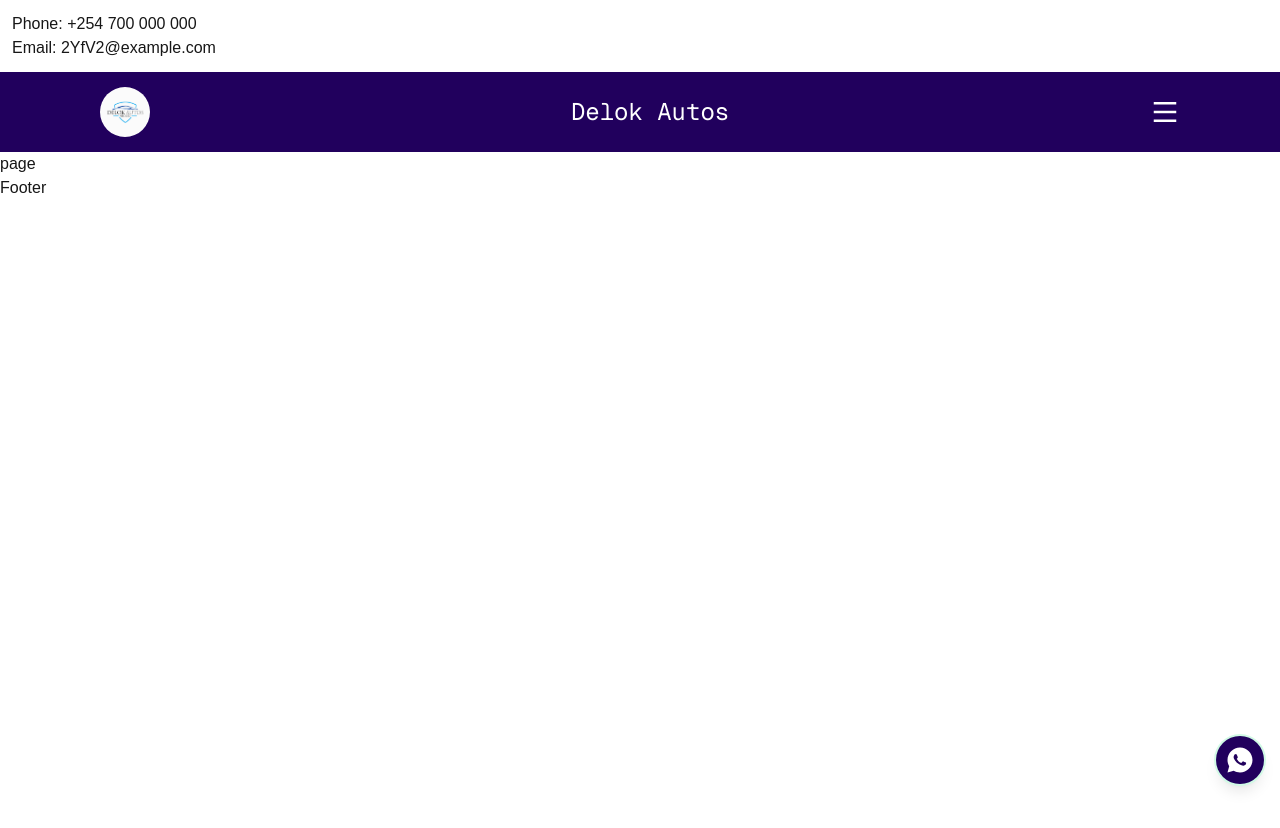
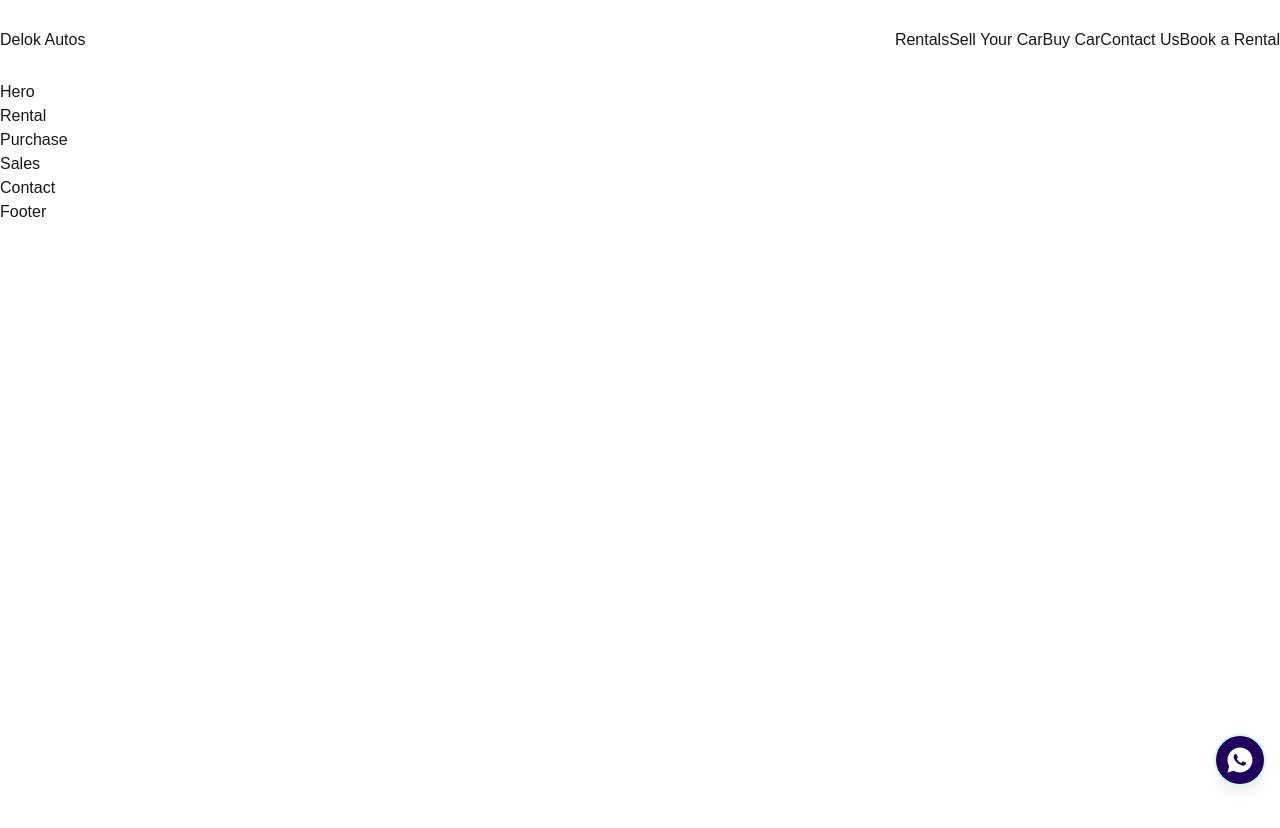
Before and after one commit to lightpc90/delok, a Next.js app: page / in a window 1280 px wide. Shown: the top 828 px of the page. Before the commit the page ends 800 px from the top, so only its background shows below. Built offline with nearby package versions, Linux system fonts and the light colour scheme.

Commit message:
`Refactor layout and components: removed local font imports, updated metadata, and modified ConditionalLayout and Header components`

```diff
--- a/src/app/layout.tsx
+++ b/src/app/layout.tsx
@@ -1,23 +1,19 @@
 import type { Metadata } from "next";
-import localFont from "next/font/local";
+// import localFont from "next/font/local";
 import "./globals.css";
 import ConditionalLayout from "@/components/Layout";
 import ChatButton from "@/components/chat/ChatButton";
-import Contact from "@/components/navbar/Contact";
 
-
-
-
-const geistSans = localFont({
-  src: "./fonts/GeistVF.woff",
-  variable: "--font-geist-sans",
-  weight: "100 900",
-});
-const geistMono = localFont({
-  src: "./fonts/GeistMonoVF.woff",
-  variable: "--font-geist-mono",
-  weight: "100 900",
-});
+// const geistSans = localFont({
+//   src: "./fonts/GeistVF.woff",
+//   variable: "--font-geist-sans",
+//   weight: "100 900",
+// });
+// const geistMono = localFont({
+//   src: "./fonts/GeistMonoVF.woff",
+//   variable: "--font-geist-mono",
+//   weight: "100 900",
+// });
 
 export const metadata: Metadata = {
 	title: "Delok Autos",
@@ -31,10 +27,7 @@ export default function RootLayout({
 }>) {
 	return (
 		<html lang="en">
-      <body
-        className={`${geistSans.variable} ${geistMono.variable} antialiased w-[100dvw] overflow-x-hidden`}
-      >
-        <Contact />
+			<body className={`antialiased w-[100dvw] overflow-x-hidden`}>
 				<ConditionalLayout>
 					{children}
 					<ChatButton />
--- a/src/app/page.tsx
+++ b/src/app/page.tsx
@@ -1,7 +1,23 @@
+import Hero from "@/components/upgrade/Hero/Hero";
+import Contact from "@/components/upgrade/Contact/Contact";
+import Purchase from "@/components/upgrade/Purchase/Purchase";
+import Rental from "@/components/upgrade/Rental/Rental";
+import Sales from "@/components/upgrade/Sales/Sales";
+import Footer from "@/components/upgrade/Footer/Footer";
+
 import React from "react";
 
 const page = () => {
-	return <div>page</div>;
+	return (
+		<main className="min-h-dvh">
+			<Hero />
+			<Rental />
+			<Purchase />
+			<Sales />
+			<Contact />
+			<Footer />
+		</main>
+	);
 };
 
 export default page;
--- a/src/components/Layout.tsx
+++ b/src/components/Layout.tsx
@@ -1,25 +1,22 @@
-'use client'
+"use client";
 
-import React from 'react'
-import Navbar from './navbar/Navbar'
-import Footer from './footer/Footer'
-import { usePathname } from 'next/navigation'
+import React from "react";
+import Header from "@/components/upgrade/Header/Header";
+// import Footer from "@/components/upgrade/Footer/Footer";
+import { usePathname } from "next/navigation";
 
 const ConditionalLayout = ({ children }: { children: React.ReactNode }) => {
-    const noNavAndFooterRoutes = [
-        "/admin", "/product/",
-
-    ];
+	const noNavAndFooterRoutes = ["/admin", "/product/"];
 	const pathname = usePathname();
 	console.log("pathname: ", pathname);
 	const isNavAndFooterRoute = !noNavAndFooterRoutes.includes(pathname);
 	return (
-        <div className=''>
-            {isNavAndFooterRoute && <Navbar />}
+		<div className="">
+			{isNavAndFooterRoute && <Header />}
 			{children}
-            {isNavAndFooterRoute && <Footer />}
+			{/* {isNavAndFooterRoute && <Footer />} */}
 		</div>
-    )
-}
+	);
+};
 
-export default ConditionalLayout
+export default ConditionalLayout;
--- a/src/components/upgrade/Header/Header.jsx
+++ b/src/components/upgrade/Header/Header.jsx
@@ -1,7 +1,19 @@
+import Link from "next/link";
 import React from "react";
 
 const Header = () => {
-	return <div>Header</div>;
+	return (
+		<section className=" h-[80px] w-full flex items-center justify-between">
+			<div>Delok Autos</div>
+			<div>
+				<button>Rentals</button>
+				<Link href={``}>Sell Your Car</Link>
+				<Link href={``}>Buy Car</Link>
+				<Link href={``}>Contact Us</Link>
+				<button>Book a Rental</button>
+			</div>
+		</section>
+	);
 };
 
 export default Header;
```
Lines whose indentation alone changed are shown as unchanged.
